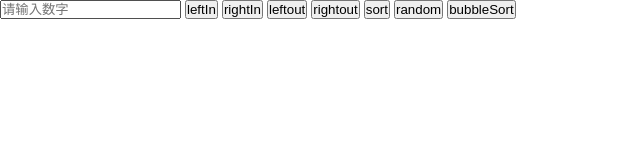
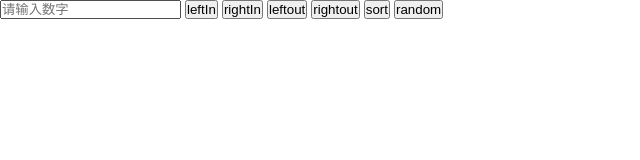
Before and after one commit to sanjiyip/IFE2017, a plain HTML site: page Binbin/任务5：基础JavaScript练习（二）/index.html in a window 1280 px wide. Shown: the whole page, without its empty margins (0-640 px from the left). Drawn offline with Linux system fonts and the light colour scheme.

Commit message:
修改 readme

```diff
--- a/Binbin/任务5：基础JavaScript练习（二）/index.html
+++ b/Binbin/任务5：基础JavaScript练习（二）/index.html
@@ -63,7 +63,6 @@
         <input type="button" value="rightout" class="c-panel__button">
         <input type="button" value="sort" class="c-panel__button">
         <input type="button" value="random" class="c-panel__button">
-        <input type="button" value="bubbleSort" class="c-panel__button">
     </div>
     <div class="c-output">
         <!-- 在此处插入和删除box -->
```
Also changed, not shown: 1 other file.
